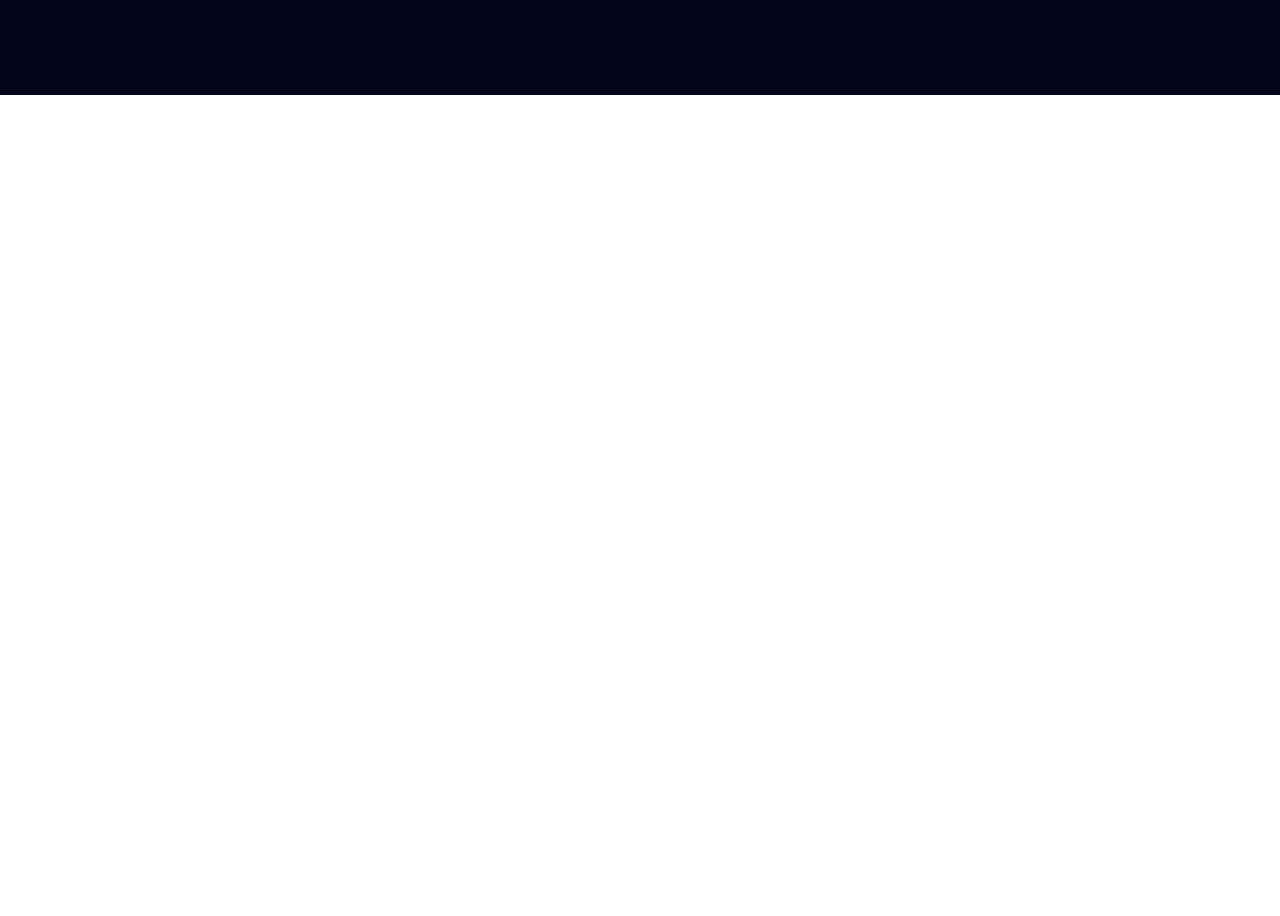
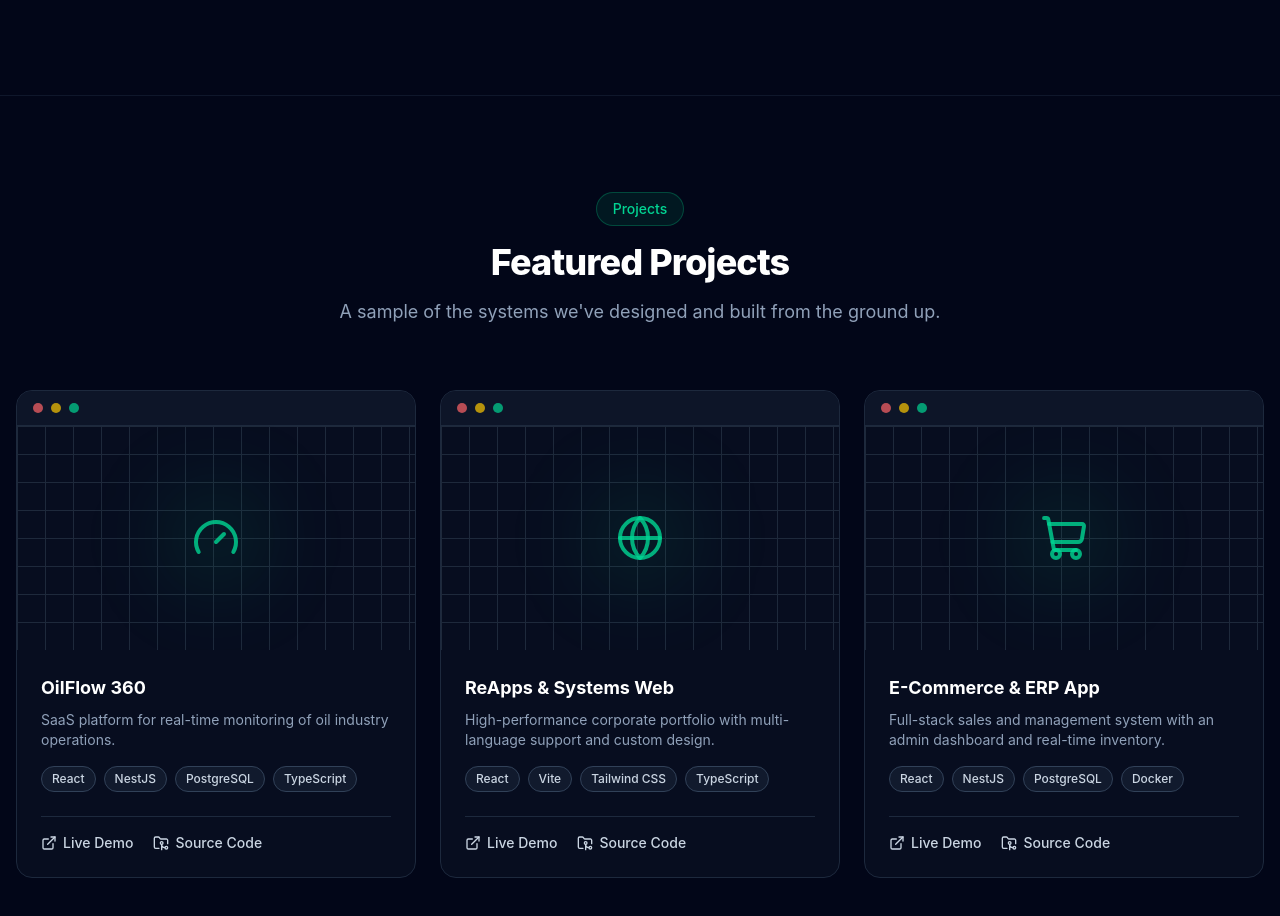
Before and after one commit to robersygonzalez/reappsandsystems-web, a React (Vite) app: page / in a window 1280 px wide. Shown: the part 1794-2710 px from the top of the page. Before the commit the page ends 1889 px from the top, so only its background shows below. Built offline with nearby package versions, Linux system fonts and the light colour scheme.

Commit message:
feat: add Projects portfolio section with browser mockups and i18n

```diff
--- a/src/App.tsx
+++ b/src/App.tsx
@@ -2,6 +2,7 @@ import { Navbar } from "./components/Navbar";
 import { Hero } from "./components/Hero";
 import { Services } from "./components/Services";
 import { TechStack } from "./components/TechStack";
+import { Projects } from "./components/Projects";
 
 export default function App() {
   return (
@@ -14,6 +15,7 @@ export default function App() {
         <Hero />
         <Services />
         <TechStack />
+        <Projects />
       </main>
     </div>
   );
--- /dev/null
+++ b/src/components/Projects.tsx
@@ -0,0 +1,137 @@
+import { Gauge, Globe, ShoppingCart, ExternalLink, FolderGit2 } from "lucide-react";
+import type { LucideIcon } from "lucide-react";
+import { useTranslation } from "react-i18next";
+
+interface Project {
+  key: string;
+  icon: LucideIcon;
+  title: string;
+  description: string;
+  tags: string[];
+  demoHref: string;
+  codeHref: string;
+}
+
+export function Projects() {
+  const { t } = useTranslation();
+
+  const projects: Project[] = [
+    {
+      key: "oilflow",
+      icon: Gauge,
+      title: t("projects.oilflow.title"),
+      description: t("projects.oilflow.description"),
+      tags: ["React", "NestJS", "PostgreSQL", "TypeScript"],
+      demoHref: "#",
+      codeHref: "#",
+    },
+    {
+      key: "portfolio",
+      icon: Globe,
+      title: t("projects.portfolio.title"),
+      description: t("projects.portfolio.description"),
+      tags: ["React", "Vite", "Tailwind CSS", "TypeScript"],
+      demoHref: "#",
+      codeHref: "#",
+    },
+    {
+      key: "ecommerce",
+      icon: ShoppingCart,
+      title: t("projects.ecommerce.title"),
+      description: t("projects.ecommerce.description"),
+      tags: ["React", "NestJS", "PostgreSQL", "Docker"],
+      demoHref: "#",
+      codeHref: "#",
+    },
+  ];
+
+  return (
+    <section
+      id="proyectos"
+      className="relative border-t border-slate-900 bg-slate-950 py-24 px-4"
+    >
+      <div className="mx-auto max-w-7xl">
+        {/* Encabezado */}
+        <div className="mx-auto mb-16 flex max-w-2xl flex-col items-center text-center">
+          <span className="mb-4 inline-flex items-center rounded-full border border-emerald-500/30 bg-emerald-500/10 px-4 py-1.5 text-sm font-medium text-emerald-400">
+            {t("projects.badge")}
+          </span>
+          <h2 className="text-3xl font-extrabold tracking-tight text-white sm:text-4xl">
+            {t("projects.title")}
+          </h2>
+          <p className="mt-4 text-lg text-slate-400">
+            {t("projects.subtitle")}
+          </p>
+        </div>
+
+        {/* Grid de proyectos */}
+        <div className="grid grid-cols-1 gap-6 md:grid-cols-2 lg:grid-cols-3">
+          {projects.map(
+            ({ key, icon: Icon, title, description, tags, demoHref, codeHref }) => (
+              <div
+                key={key}
+                className="group flex flex-col overflow-hidden rounded-2xl border border-slate-800 bg-slate-900/40 transition-all duration-300 hover:border-emerald-500/50 hover:shadow-[0_0_30px_-10px_rgba(16,185,129,0.4)]"
+              >
+                {/* Ventana estilo navegador */}
+                <div className="flex items-center gap-2 border-b border-slate-800 bg-slate-900/80 px-4 py-3">
+                  <span className="h-2.5 w-2.5 rounded-full bg-red-400/70" />
+                  <span className="h-2.5 w-2.5 rounded-full bg-yellow-400/70" />
+                  <span className="h-2.5 w-2.5 rounded-full bg-emerald-400/70" />
+                </div>
+
+                {/* Preview */}
+                <div
+                  className="relative flex aspect-video items-center justify-center overflow-hidden"
+                  style={{
+                    backgroundImage:
+                      "linear-gradient(to right, #1e293b 1px, transparent 1px), linear-gradient(to bottom, #1e293b 1px, transparent 1px)",
+                    backgroundSize: "28px 28px",
+                  }}
+                >
+                  <div className="absolute h-28 w-28 rounded-full bg-emerald-500/10 blur-2xl transition-all duration-300 group-hover:bg-emerald-500/20" />
+                  <Icon className="relative h-12 w-12 text-emerald-400/80 transition-transform duration-300 group-hover:scale-110" />
+                </div>
+
+                {/* Contenido */}
+                <div className="flex flex-1 flex-col p-6">
+                  <h3 className="mb-2 text-lg font-bold text-white">
+                    {title}
+                  </h3>
+                  <p className="mb-4 text-sm text-slate-400">{description}</p>
+
+                  <ul className="mb-6 flex flex-wrap gap-2">
+                    {tags.map((tag) => (
+                      <li
+                        key={tag}
+                        className="rounded-full border border-slate-700 bg-slate-800/50 px-2.5 py-1 text-xs font-medium text-slate-300"
+                      >
+                        {tag}
+                      </li>
+                    ))}
+                  </ul>
+
+                  <div className="mt-auto flex items-center gap-5 border-t border-slate-800 pt-4 text-sm font-medium">
+                    <a
+                      href={demoHref}
+                      className="inline-flex items-center gap-1.5 text-slate-300 transition-colors hover:text-emerald-400"
+                    >
+                      <ExternalLink className="h-4 w-4" />
+                      {t("projects.demoLabel")}
+                    </a>
+                    <a
+                      href={codeHref}
+                      className="inline-flex items-center gap-1.5 text-slate-300 transition-colors hover:text-emerald-400"
+                    >
+                      <FolderGit2 className="h-4 w-4" />
+                      {t("projects.codeLabel")}
+                    </a>
+                  </div>
+                </div>
+              </div>
+            ),
+          )}
+        </div>
+      </div>
+    </section>
+  );
+}
--- a/src/i18n/config.ts
+++ b/src/i18n/config.ts
@@ -67,6 +67,29 @@ const resources = {
           infra: "Database & Infrastructure",
         },
       },
+      projects: {
+        badge: "Portafolio",
+        title: "Proyectos Destacados",
+        subtitle:
+          "Una muestra de los sistemas que hemos diseñado y construido de principio a fin.",
+        demoLabel: "Demo En Vivo",
+        codeLabel: "Código Fuente",
+        oilflow: {
+          title: "OilFlow 360",
+          description:
+            "Plataforma SaaS para el monitoreo en tiempo real de operaciones en la industria petrolera.",
+        },
+        portfolio: {
+          title: "ReApps & Systems Web",
+          description:
+            "Portafolio corporativo de alto rendimiento, con soporte multi-idioma y diseño a medida.",
+        },
+        ecommerce: {
+          title: "E-Commerce & ERP App",
+          description:
+            "Sistema full-stack de gestión y ventas, con panel administrativo e inventario en tiempo real.",
+        },
+      },
     },
   },
   en: {
@@ -132,6 +155,29 @@ const resources = {
           infra: "Database & Infrastructure",
         },
       },
+      projects: {
+        badge: "Projects",
+        title: "Featured Projects",
+        subtitle:
+          "A sample of the systems we've designed and built from the ground up.",
+        demoLabel: "Live Demo",
+        codeLabel: "Source Code",
+        oilflow: {
+          title: "OilFlow 360",
+          description:
+            "SaaS platform for real-time monitoring of oil industry operations.",
+        },
+        portfolio: {
+          title: "ReApps & Systems Web",
+          description:
+            "High-performance corporate portfolio with multi-language support and custom design.",
+        },
+        ecommerce: {
+          title: "E-Commerce & ERP App",
+          description:
+            "Full-stack sales and management system with an admin dashboard and real-time inventory.",
+        },
+      },
     },
   },
 };
```
